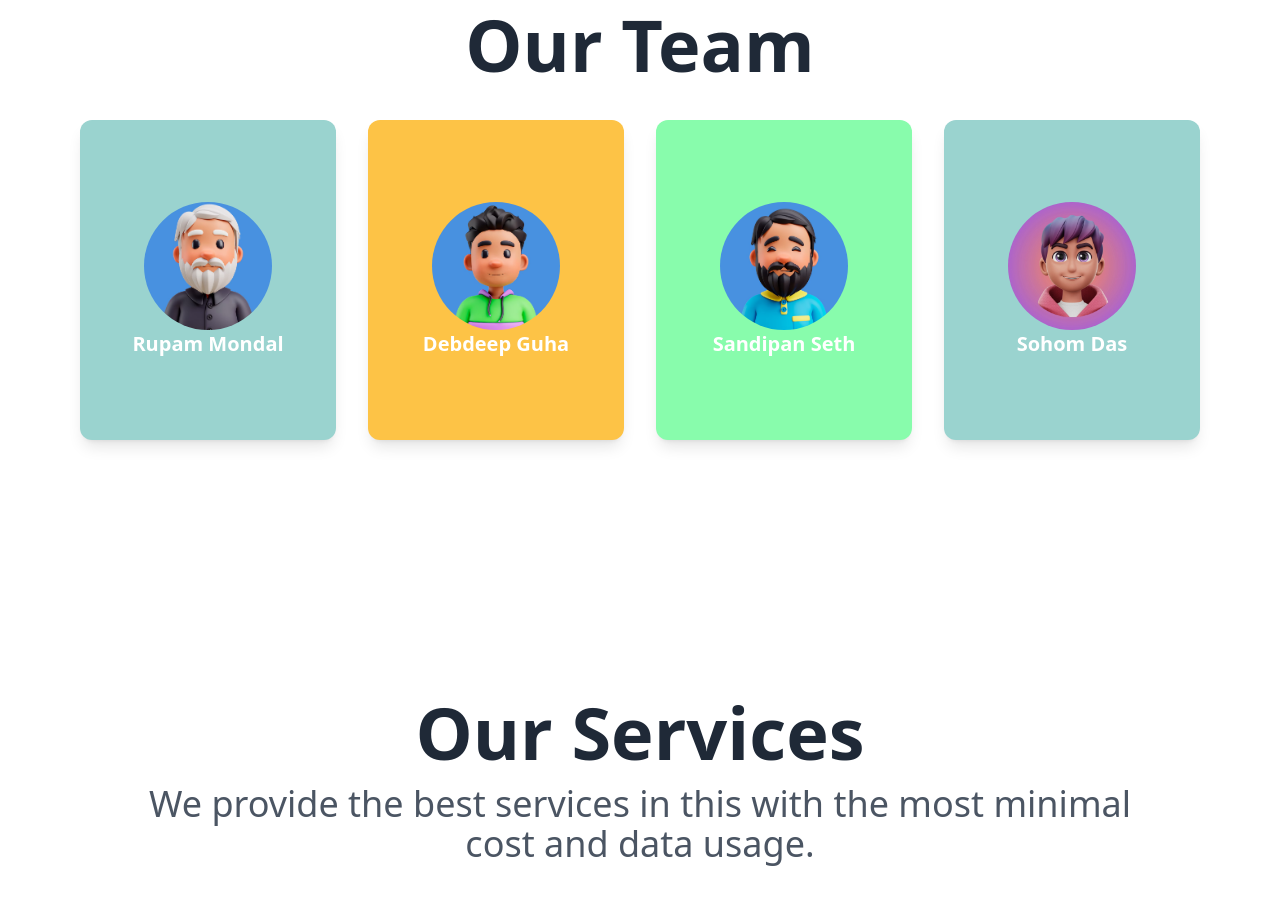
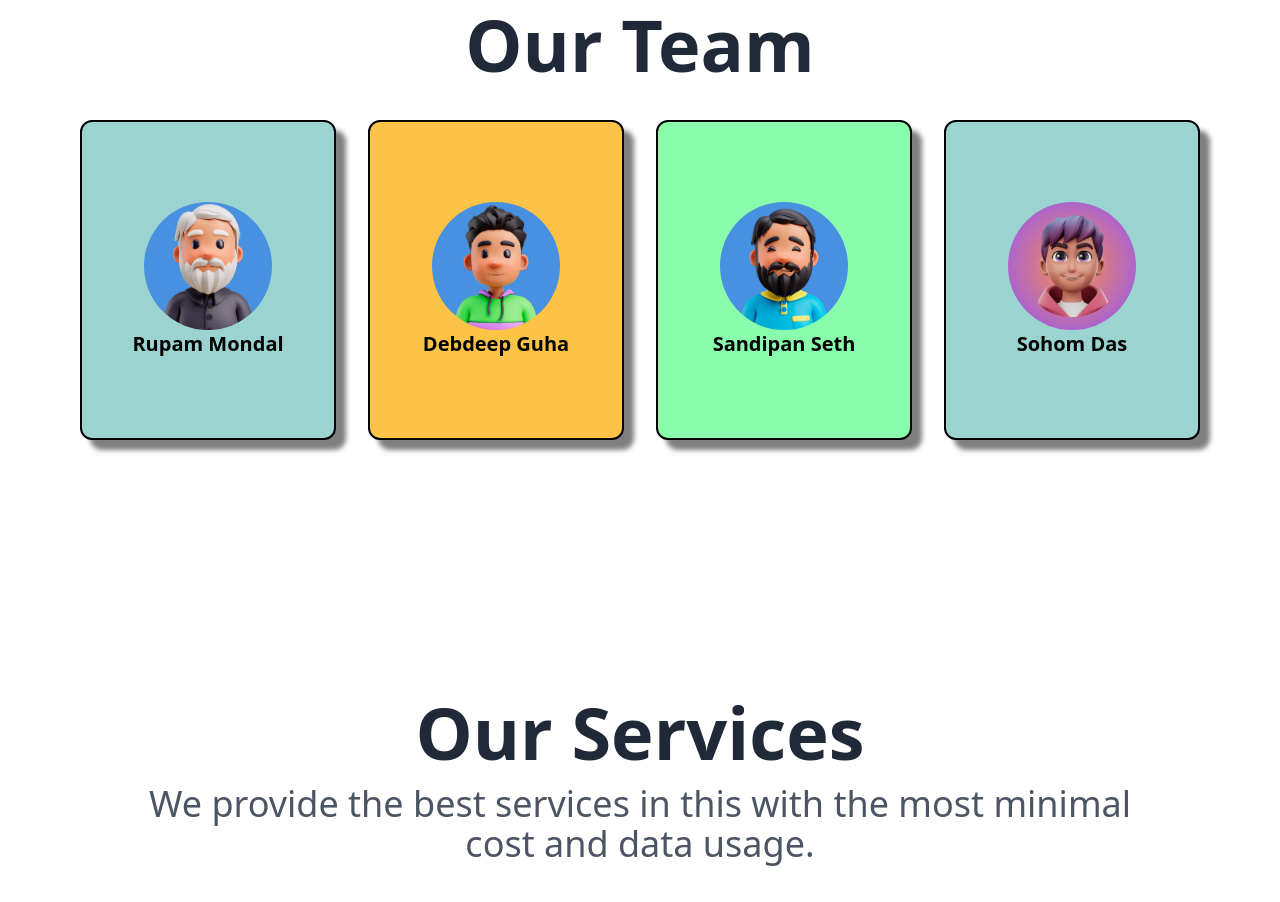
Before and after one commit to Sandipan-seth/WebWorkStudioPage, a React (Vite) app: page / in a window 1280 px wide. Shown: the part 920-1822 px from the top of the page. Built offline with nearby package versions, Linux system fonts and the light colour scheme.

Commit message:
Changes in card2

```diff
--- a/src/components/TeamComponents/RotatingCard.jsx
+++ b/src/components/TeamComponents/RotatingCard.jsx
@@ -2,7 +2,7 @@ import React, { useState } from "react";
 import "./RotatingCard.css";
 import { dp } from "../../assets/Links";
 
-const RotatingCard = ({ name, backContent,color }) => {
+const RotatingCard = ({ name, backContent, color }) => {
   const [isFlipped, setIsFlipped] = useState(false);
 
   return (
@@ -18,7 +18,7 @@ const RotatingCard = ({ name, backContent,color }) => {
         {/* Front Side */}
 
         <div
-          className="absolute w-full h-full flex flex-col items-center justify-center text-white rounded-xl shadow-lg backface-hidden"
+          className="absolute w-full h-full flex flex-col items-center justify-center text-black rounded-xl backface-hidden shadow-[10px_10px_5px_rgba(0,0,0,0.5)] border-2 border-black"
           style={{ backgroundColor: color }}
         >
           <img
@@ -30,7 +30,7 @@ const RotatingCard = ({ name, backContent,color }) => {
         </div>
 
         {/* Back Side */}
-        <div className="absolute w-full h-full flex items-center justify-center bg-gray-800 text-white rounded-xl shadow-lg rotate-y-180 backface-hidden">
+        <div className="absolute w-full h-full flex items-center justify-center bg-gray-800 text-white rounded-xl  rotate-y-180 backface-hidden shadow-[10px_10px_5px_rgba(0,0,0,0.5)] border-2 border-white">
           <p className="text-lg">{backContent}</p>
         </div>
       </div>
```
